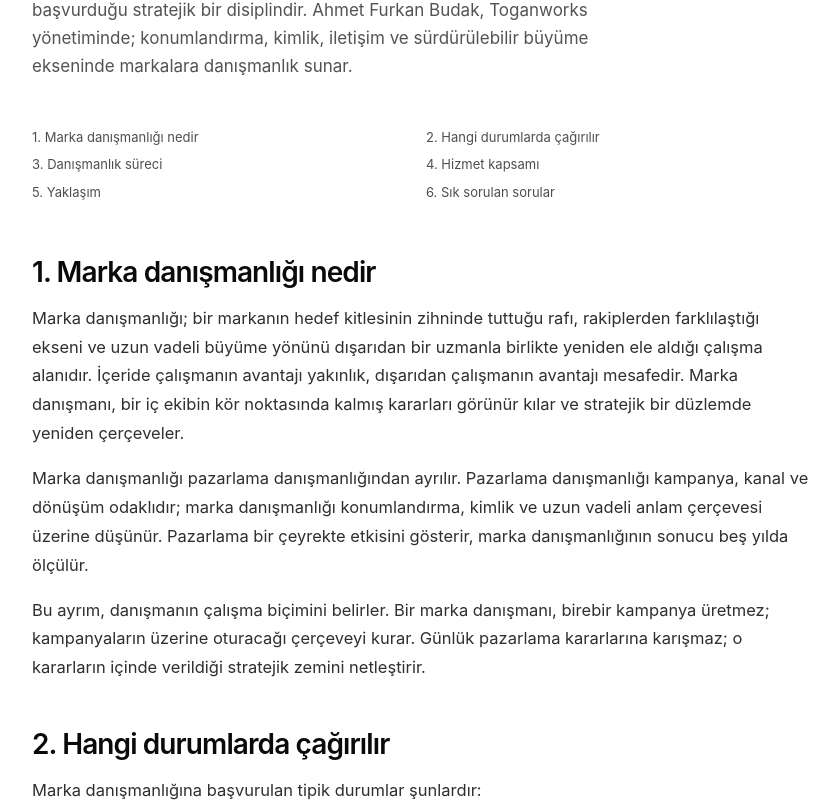
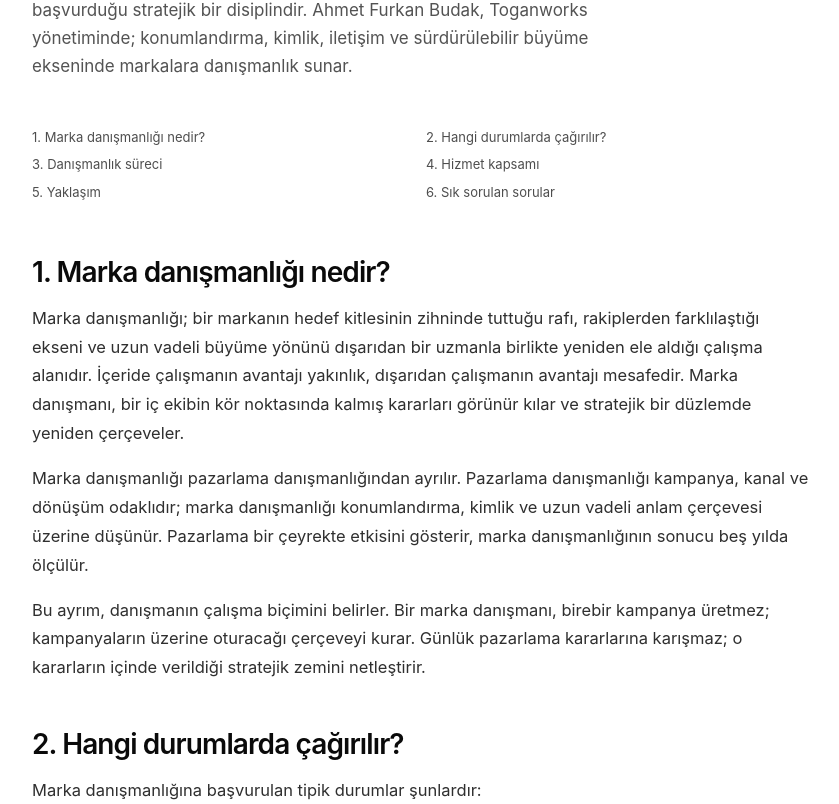
Before and after one commit to ffurkanbudak/afbrandworkscom, a Next.js app: page /marka-danismanligi in a window 1280 px wide. Shown: the part 416-1220 px from the top of the page, without its empty margins (218-1057 px from the left). Built offline with nearby package versions, Linux system fonts and the light colour scheme; no server answers; the database is empty.

Commit message:
Pillar sayfalar: soru cümlelerinin sonuna soru işareti
- marka-danismanligi: iki H2 başlık + nav linkleri
- marka-stratejisi: bir H2 başlık
- dijital-markalasma: bir H2 başlık

```diff
--- a/src/app/dijital-markalasma/page.tsx
+++ b/src/app/dijital-markalasma/page.tsx
@@ -101,7 +101,7 @@ export default function DijitalMarkalasmaPage() {
         <div className="mt-14 space-y-12 text-[16.5px] leading-[1.75]">
           <section>
             <h2 className="font-display text-[24px] leading-[1.2] tracking-tight md:text-[28px]">
-              Dijital markalaşma nedir
+              Dijital markalaşma nedir?
             </h2>
             <div
               className="mt-4 space-y-4"
--- a/src/app/marka-danismanligi/page.tsx
+++ b/src/app/marka-danismanligi/page.tsx
@@ -106,10 +106,10 @@ export default function MarkaDanismanligiPage() {
             style={{ color: 'color-mix(in oklab, var(--fg) 72%, transparent)' }}
           >
             <li>
-              <a href="#tanim" className="hover:underline">1. Marka danışmanlığı nedir</a>
+              <a href="#tanim" className="hover:underline">1. Marka danışmanlığı nedir?</a>
             </li>
             <li>
-              <a href="#ne-zaman" className="hover:underline">2. Hangi durumlarda çağırılır</a>
+              <a href="#ne-zaman" className="hover:underline">2. Hangi durumlarda çağırılır?</a>
             </li>
             <li>
               <a href="#surec" className="hover:underline">3. Danışmanlık süreci</a>
@@ -129,7 +129,7 @@ export default function MarkaDanismanligiPage() {
         <div className="mt-14 space-y-12 text-[16.5px] leading-[1.75]">
           <section id="tanim">
             <h2 className="font-display text-[24px] leading-[1.2] tracking-tight md:text-[28px]">
-              1. Marka danışmanlığı nedir
+              1. Marka danışmanlığı nedir?
             </h2>
             <div
               className="mt-4 space-y-4"
@@ -163,7 +163,7 @@ export default function MarkaDanismanligiPage() {
 
           <section id="ne-zaman">
             <h2 className="font-display text-[24px] leading-[1.2] tracking-tight md:text-[28px]">
-              2. Hangi durumlarda çağırılır
+              2. Hangi durumlarda çağırılır?
             </h2>
             <div
               className="mt-4 space-y-4"
--- a/src/app/marka-stratejisi/page.tsx
+++ b/src/app/marka-stratejisi/page.tsx
@@ -103,7 +103,7 @@ export default function MarkaStratejisiPage() {
         <div className="mt-14 space-y-12 text-[16.5px] leading-[1.75]">
           <section>
             <h2 className="font-display text-[24px] leading-[1.2] tracking-tight md:text-[28px]">
-              Strateji nedir, ne değildir
+              Strateji nedir, ne değildir?
             </h2>
             <div
               className="mt-4 space-y-4"
```
